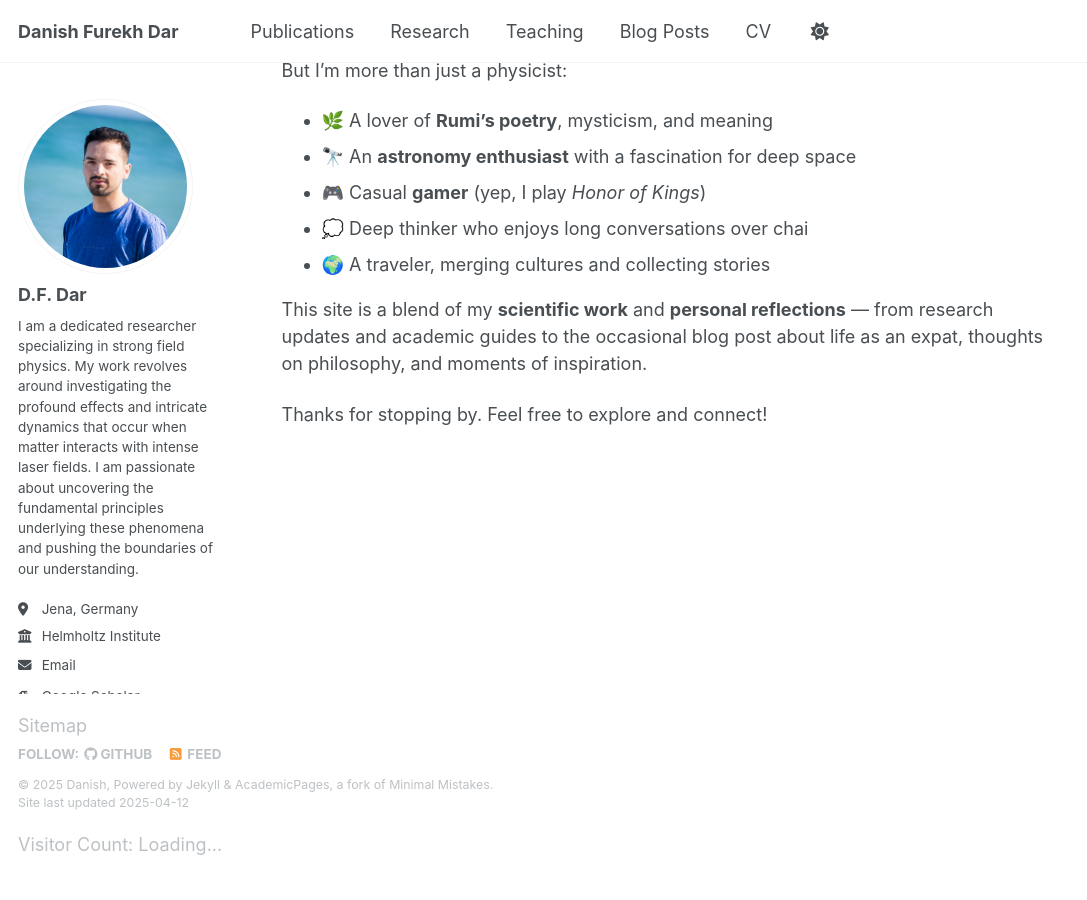
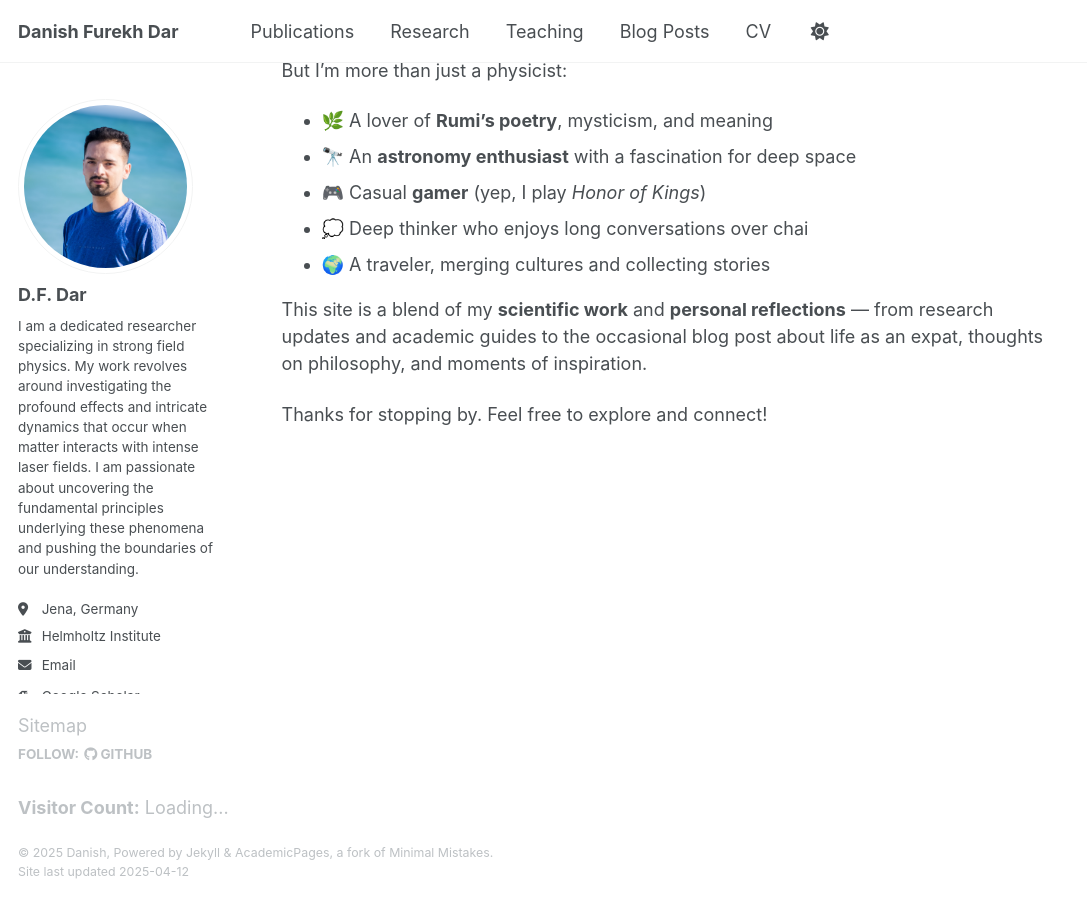
Before and after one commit to danishfurekhdar/danishfurekhdar.github.io, a Jekyll site: the page built from _pages/about.md, in a window 1280 px wide and 900 px high, scrolled down 635 px. Shown: the whole window, without its empty margins (0-1087 px from the left). Built offline with Jekyll 4.4.1, drawn with Linux system fonts in a browser that asks for light colours; some web fonts are replaced.

Commit message:
Update footer.html

```diff
--- a/_includes/footer.html
+++ b/_includes/footer.html
@@ -1,6 +1,6 @@
 {% include base_path %}
 
-{% if site.author.github or site.author.bitbucket or site.atom_feed.hide != true %}
+{% if site.author.github or site.author.bitbucket %}
 <div class="page__footer-follow">
   <ul class="social-icons">
     {% if site.data.ui-text[site.locale].follow_label %}
@@ -12,22 +12,22 @@
     {% if site.author.bitbucket %}
       <li><a href="http://bitbucket.org/{{ site.author.bitbucket }}"><i class="fab fa-bitbucket" aria-hidden="true"></i> Bitbucket</a></li>
     {% endif %}
-    {% if site.atom_feed.hide != true %}
-    <li><a href="{% if site.atom_feed.path %}{{ site.atom_feed.path }}{% else %}{{ base_path }}/feed.xml{% endif %}"><i class="fa fa-fw fa-rss-square" aria-hidden="true"></i> {{ site.data.ui-text[site.locale].feed_label | default: "Feed" }}</a></li>
-    {% endif %}
   </ul>
 </div>
 {% endif %}
+
+<div class="page__footer-visitor">
+  <p><strong>Visitor Count:</strong> <span id="visitor-count">Loading...</span></p>
+  <script>
+    fetch('https://api.countapi.xyz/update/danishfurekhdar.me/visits/?amount=1')
+      .then(res => res.json())
+      .then(data => {
+        document.getElementById('visitor-count').innerText = data.value;
+      });
+  </script>
+</div>
 
 <div class="page__footer-copyright">
   &copy; {{ site.time | date: '%Y' }} {{ site.name | default: site.title }}, {{ site.data.ui-text[site.locale].powered_by | default: "Powered by" }} <a href="http://jekyllrb.com" rel="nofollow">Jekyll</a> &amp; <a href="https://github.com/academicpages/academicpages.github.io">AcademicPages</a>, a fork of <a href="https://mademistakes.com/work/minimal-mistakes-jekyll-theme/" rel="nofollow">Minimal Mistakes</a>.<br />
   Site last updated {{ "now" | date: '%Y-%m-%d' %}}
 </div>
-<p>Visitor Count: <span id="visitor-count">Loading...</span></p>
-<script>
-  fetch('https://api.countapi.xyz/update/yournamespace/yourkey/?amount=1')
-    .then(res => res.json())
-    .then(data => {
-      document.getElementById('visitor-count').innerText = data.value;
-    });
-</script>
```
